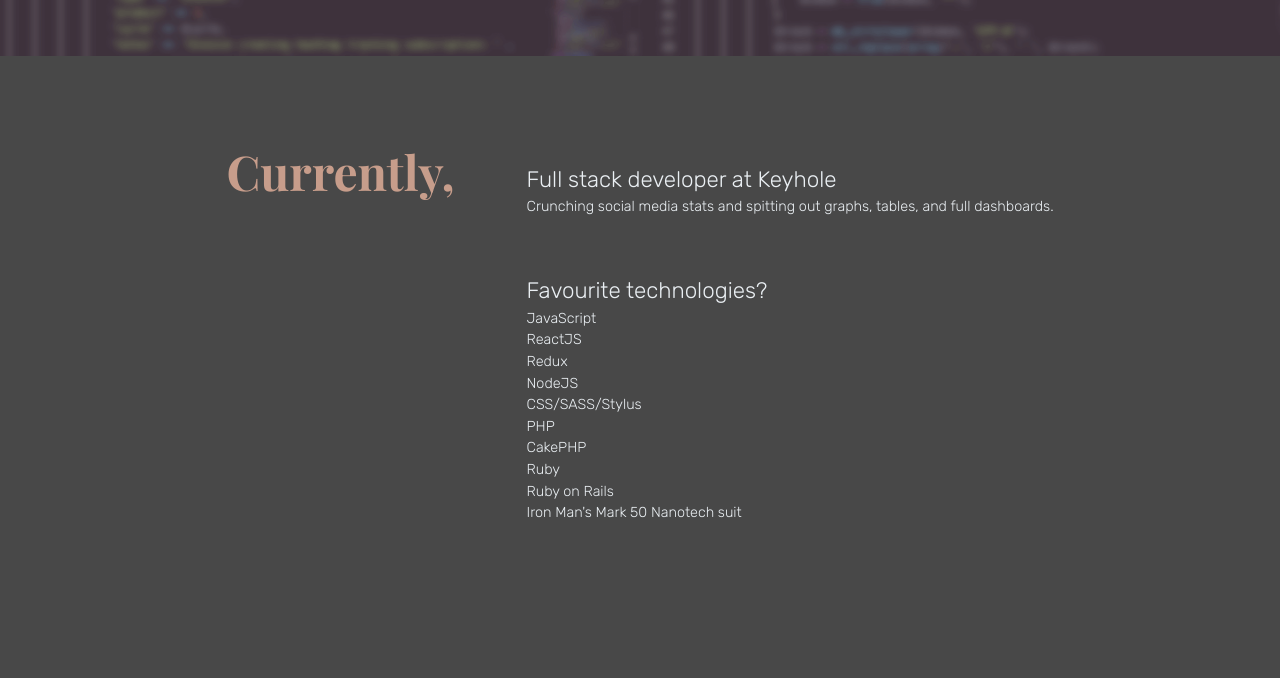
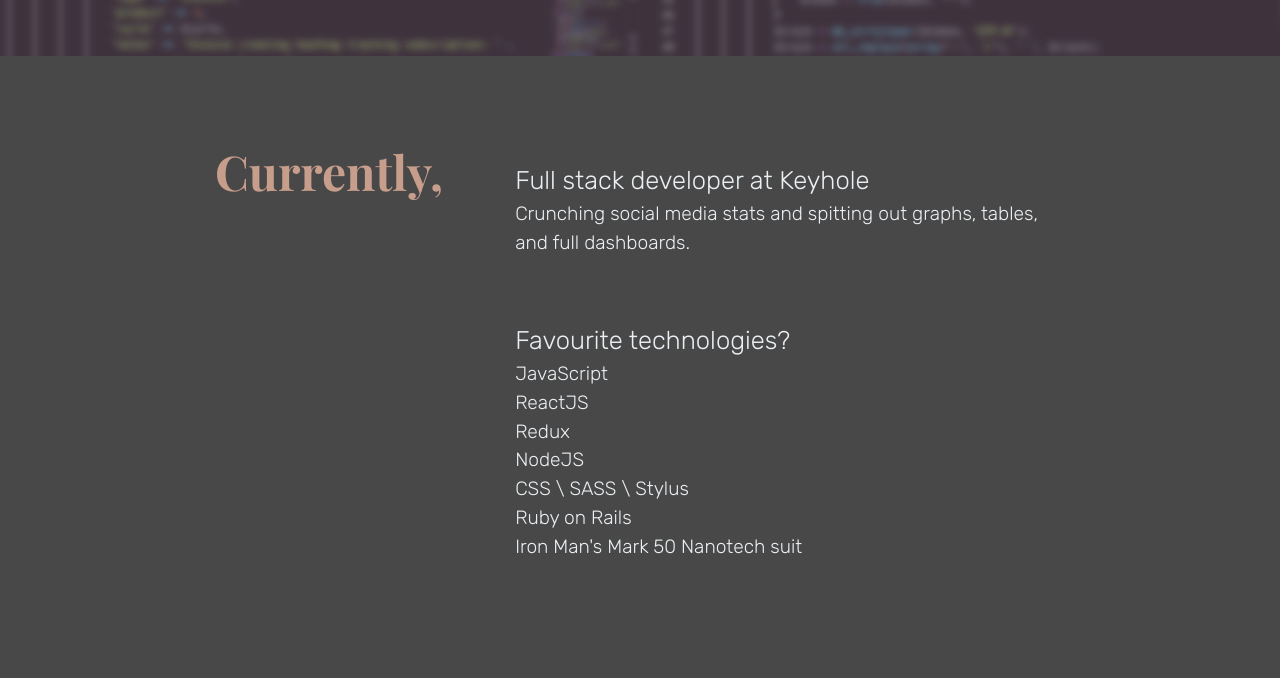
Before and after one commit to laijoann/laijoann.github.io, a plain HTML site: page index.html in a window 1280 px wide. Shown: the part 744-1422 px from the top of the page. Drawn offline with nearby package versions, Linux system fonts and the light colour scheme.

Commit message:
smol adjustments

```diff
--- a/index.html
+++ b/index.html
@@ -28,10 +28,7 @@
                 <p>ReactJS</p>
                 <p>Redux</p>
                 <p>NodeJS</p>
-                <p>CSS/SASS/Stylus</p>
-                <p>PHP</p>
-                <p>CakePHP</p>
-                <p>Ruby</p>
+                <p>CSS \ SASS \ Stylus</p>
                 <p>Ruby on Rails</p>
                 <p>Iron Man's Mark 50 Nanotech suit</p>
             </div>
@@ -48,7 +45,7 @@
                     <img class='contact__platformIcon' src='assets/linkedin-logo.svg' />
                 </a>
             </div>
-            <p>{ &amp; to all the wizards who prefer owl mail, my address is <a class='contact__emailLink' href="mailto:lai.joann@queensu.ca" target="_top">lai.joann@queensu.ca</a> }</p>
+            <p>{ &amp; to all the wizards who prefer owl mail, my address is <a class='contact__emailLink' href="mailto:lai.joann.cy@gmail.com" target="_top">lai.joann.cy@gmail.com</a> }</p>
         </div>
     </div>
 </body>
--- a/index.sass
+++ b/index.sass
@@ -23,7 +23,6 @@
   p
     font-family: 'Rubik', sans-serif
     font-weight: 300
-    font-size: 1.4em
     margin: 0
 
 .hero
@@ -46,6 +45,7 @@
     margin: 0 auto
     padding: 0 1em
     max-width: 700px
+    font-size: 1.4em
 
 .contentSection
   padding: 5em
@@ -58,8 +58,9 @@
     color: $sleepy-blue
     &.contentText__bbTitle
       padding: 2.5em 0 0
+      font-size: 1.6em
     &:not(.contentText__bbTitle)
-      font-size: .9em
+      font-size: 1.2em
   .wrapper
     max-width: 850px
 
@@ -71,7 +72,7 @@
   .currently__contentTitle
     padding-right: 1.5em
   .contentText__bbTitle:first-of-type
-    padding-top: 1.2em
+    padding-top: 1em
 
 .contentSection--contact
   padding-bottom: 3em
```
Also changed, not shown: output.css.
